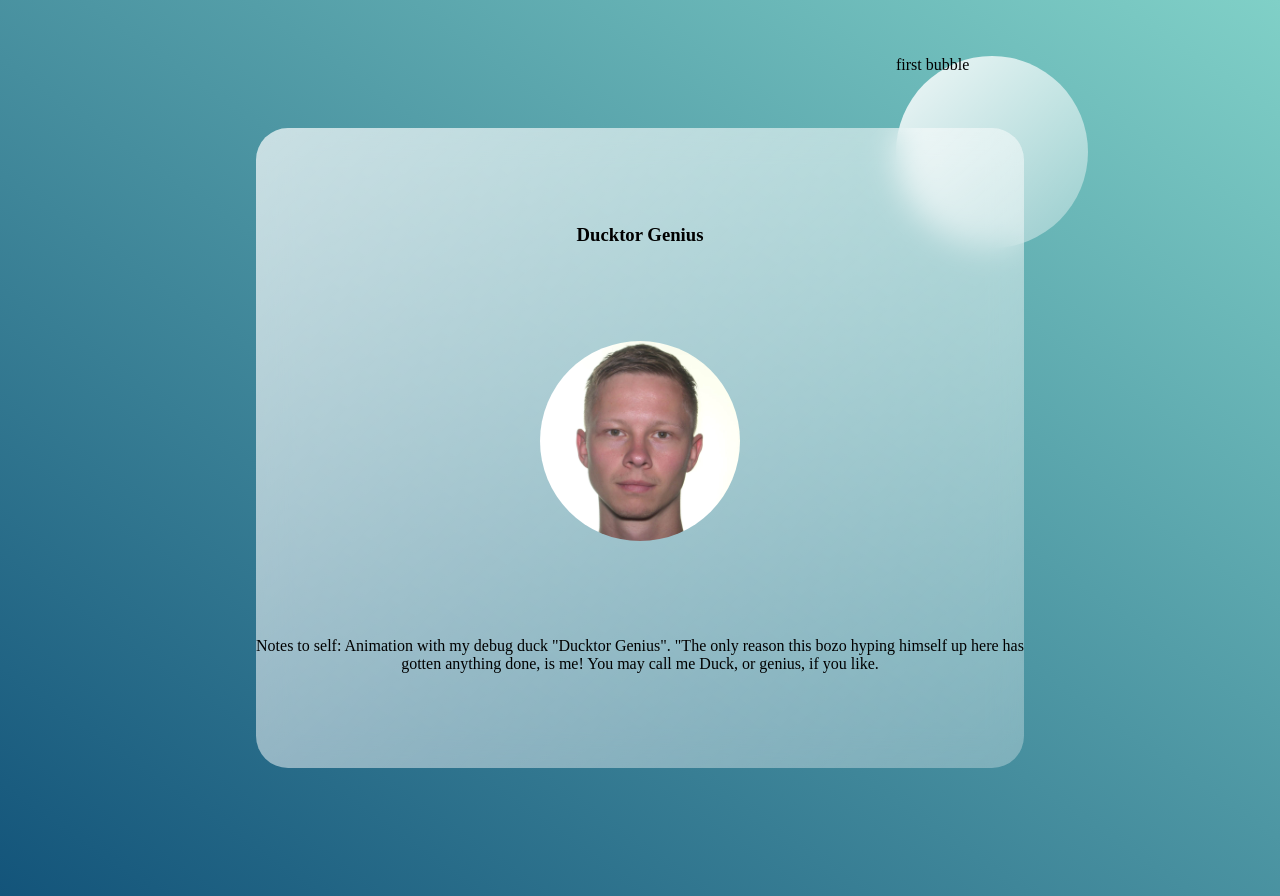
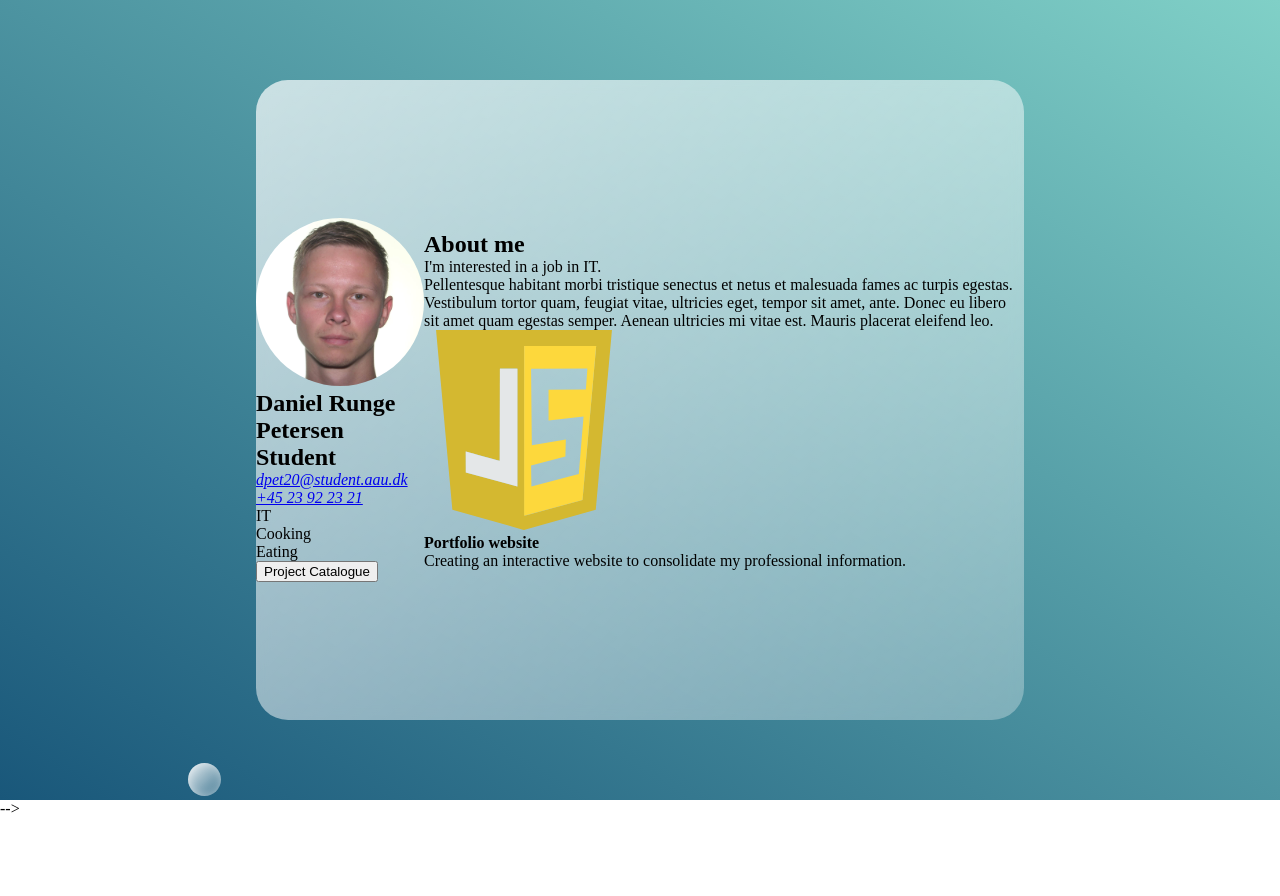
Before and after one commit to Daniel-Runge/Daniel-Runge.github.io, a plain HTML site: page index.html in a window 1280 px wide. After the commit the page ends 818 px from the top, so only its background shows below. Drawn offline with Linux system fonts and the light colour scheme.

Commit message:
First test of JS generated bubbles animated with CSS

```diff
--- a/css/style.css
+++ b/css/style.css
@@ -7,7 +7,9 @@
 body {
   margin: 0;
   padding: 0;
+  font-family: restora;
 }
+
 h1,
 h2,
 h3,
@@ -17,63 +19,83 @@ p {
   margin: 0;
 }
 
+/* idth and height palceholder for working size image. REPLACE*/
 img {
-  max-width: 100%;
-  display: block;
+  width: 200px;
+  height: 200px;
 }
 
 main {
+  background: linear-gradient(to right top, #19577a, #80d0c7);
   min-height: 100vh;
-  background: linear-gradient(to right top, #13547a, #80d0c7);
   display: flex;
   align-items: center;
   justify-content: center;
 }
 
 .bubble {
-  background: white;
+  position: absolute;
+  bottom: 0px;
   background: linear-gradient(
     to right bottom,
     rgba(255, 255, 255, 0.9),
-    rgba(255, 255, 255, 0.3)
+    rgba(255, 255, 255, 0.1)
+  );
+  border-radius: 50%;
+  pointer-events: none;
+  box-shadow: inset 0 0 10px rgba(255, 255, 255, 0.5);
+  animation: float 20s linear infinite;
+
+  /* display: flex;
+  justify-content: center;
+  align-items: center;
+  height: 15vmin;
+  width: 15vmin;
+  border-radius: 50%;
+  background: linear-gradient(
+    to right bottom,
+    rgba(255, 255, 255, 0.9),
+    rgba(255, 255, 255, 0.1)
   );
   position: absolute;
-  height: 15vw;
-  width: 15vw;
-  border-radius: 50%;
   top: 7%;
-  right: 15%;
+  right: 15%; */
+}
+@keyframes float {
+  0% {
+    transform: translateY(0%);
+    opacity: 1;
+  }
+  99% {
+    opacity: 1;
+  }
+  100% {
+    transform: translateY(-100vh);
+    opacity: 1;
+  }
 }
 
-.glassPane {
+.dashboard {
   display: flex;
-  justify-content: space-evenly;
-  margin: 10%;
-  background: white;
+  align-items: center;
+  justify-content: center;
   min-height: 80vh;
   width: 60%;
-  min-width: 16rem;
+  background: white;
   background: linear-gradient(
     to right bottom,
     rgba(255, 255, 255, 0.7),
     rgba(255, 255, 255, 0.3)
   );
-  backdrop-filter: blur(1rem);
+  backdrop-filter: blur(0.4rem);
   border-radius: 2rem;
-  z-index: 2;
+  z-index: 1;
 }
+.sidebarAvatar {
+  width: clamp(5rem, 5rem + 11vmin, 20rem);
+  height: clamp(5rem, 5rem + 11vmin, 20rem);
 
-.introduction {
-  display: flex;
-  flex-direction: column;
-  align-items: center;
-  justify-content: space-evenly;
-  text-align: center;
-}
 
-.introductionAvatar {
-  width: 200px;
-  height: 200px;
   object-fit: cover;
   border-radius: 50%;
 }
--- a/index.html
+++ b/index.html
@@ -1,29 +1,76 @@
 <!DOCTYPE html>
 <html lang="en">
+
 <head>
   <meta charset="UTF-8" />
   <meta name="viewport" content="width=device-width, initial-scale=1.0" />
   <title>Daniel's Portfolio</title>
   <link rel="stylesheet" href="css/style.css" />
 </head>
+
 <body>
   <main>
-      <section class="bubble"><p>first bubble</p></section>
-      <section class="glassPane">
-        <section class="introduction">
-          <header class="introductionHeader">
-            <h1>Ducktor Genius</h1>
+    <script src="js/javaScript.js"></script>
+    <div class="dashboard">
+      <section class="sidebar">
+        <header class="sidebarHeader">
+          <img src="/images/avatar.JPG" alt="" class="sidebarAvatar">
+          <h1 class="sidebarHeaderName">Daniel Runge Petersen</h1>
+          <h2 class="sidebarHeaderTitle">Student</h2>
         </header>
-          <img src="/images/avatar.JPG" alt="" class="introductionAvatar">
-          <section class="introductionText">
+        <address>
+          <a href="mailto:dpet20@student.aau.dk">dpet20@student.aau.dk</a><br>
+          <a href="tel:+4523922321">+45 23 92 23 21</a>
+        </address>
+        <section class="skillsList">
+          <div class="skill">IT</div>
+          <div class="skill">Cooking</div>
+          <div class="skill">Eating</div>
+        </section>
+        <button class="projectCatalogue">Project Catalogue</button>
+      </section>
+      <section class="details">
+        <header class="detailsHeader">
+          <h1>About me</h1>
+        </header>
+        <p class="aboutMe">I'm interested in a job in IT.</p>
+        <p>Pellentesque habitant morbi tristique senectus et netus et malesuada fames ac turpis egestas. Vestibulum
+          tortor quam, feugiat vitae, ultricies eget, tempor sit amet, ante. Donec eu libero sit amet quam egestas
+          semper. Aenean ultricies mi vitae est. Mauris placerat eleifend leo.</p>
+        <div class="card">
+          <img src="/images/javascript-logo.svg" alt="" class="cardImage">
+          <div class="container">
+            <h4><b>Portfolio website</b></h4>
+            <p>Creating an interactive website to consolidate my professional information.</p>
+          </div>
+        </div>
+      </section>
+    </div>
+  </main>
+</body>
+
+</html>
+
+<!-- <body>
+    <div class="bubble">First bubble</div>
+    <main>
+      <secion class="glassDashboard">
+        <section class="sidebar">
+          <h1 class="sidebarheader">Ducktor Genius</h1>
+          <img src="/images/avatar.JPG" alt="" class="sidebarAvatar">
+          <section class="sidebarText">
             <p>Notes to self: Animation with my debug duck "Ducktor Genius". "The only
               reason this bozo hyping himself up here has gotten anything done, is me!
               You may call me Duck, or genius, if you like.</p>
           </section>
         </section>
+        <section class="details">
+          header.
+        </section>
       </section>
 
     </main>
+    <footer>footer test</footer>
 
     <!-- <h1>Landing page</h1>
     <p>Work in progress.</p>
@@ -31,5 +78,4 @@
     <p>
        -->
 </p>
-  </body>
-</html>
+</body> -->
--- /dev/null
+++ b/js/javaScript.js
@@ -0,0 +1,32 @@
+function createBubble(){
+  const body = document.querySelector('body');
+  const createElement = document.createElement('div');
+  createElement.className = 'bubble';
+  var size = 20 + Math.random() * 60;
+
+  createElement.style.width = size + 'px';
+  createElement.style.height = size + 'px';
+  createElement.style.left = Math.random() * 0.9*innerWidth + 'px';
+  body.appendChild(createElement);
+
+  setTimeout(() => {
+    createElement.remove()
+  }, 60000);
+}
+
+function popBubble(bubble) {
+  bubble.remove();
+}
+
+setInterval(createBubble,5000);
+
+// (function () {
+//   const t = window.performance && performance.timing;
+//   if (!t) {
+//     return;
+//   }
+//   const loadTime = (t.loadEventEnd - t.navigationStart) / 1000;
+//   alert(`This page loaded in ${loadTime} seconds`);
+// })();
+
+/* https://www.phpied.com/this-page-loaded-in-x-seconds/ source. Refer for details.*/
```
Also changed, not shown: js/LoadingTime.js (deleted, +0 -10 lines), images/javascript-logo.svg (added). Lines whose indentation alone changed are shown as unchanged.
